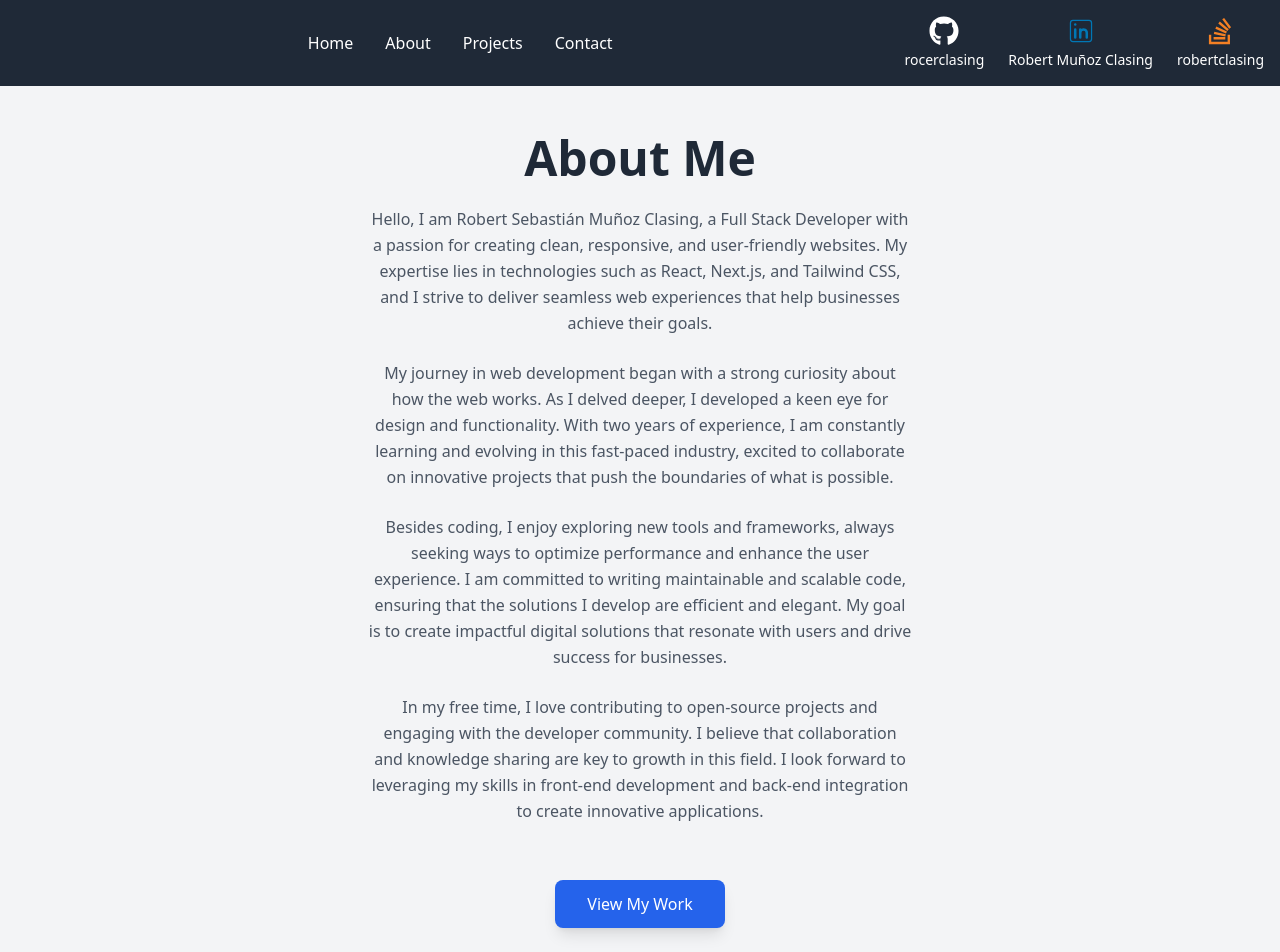
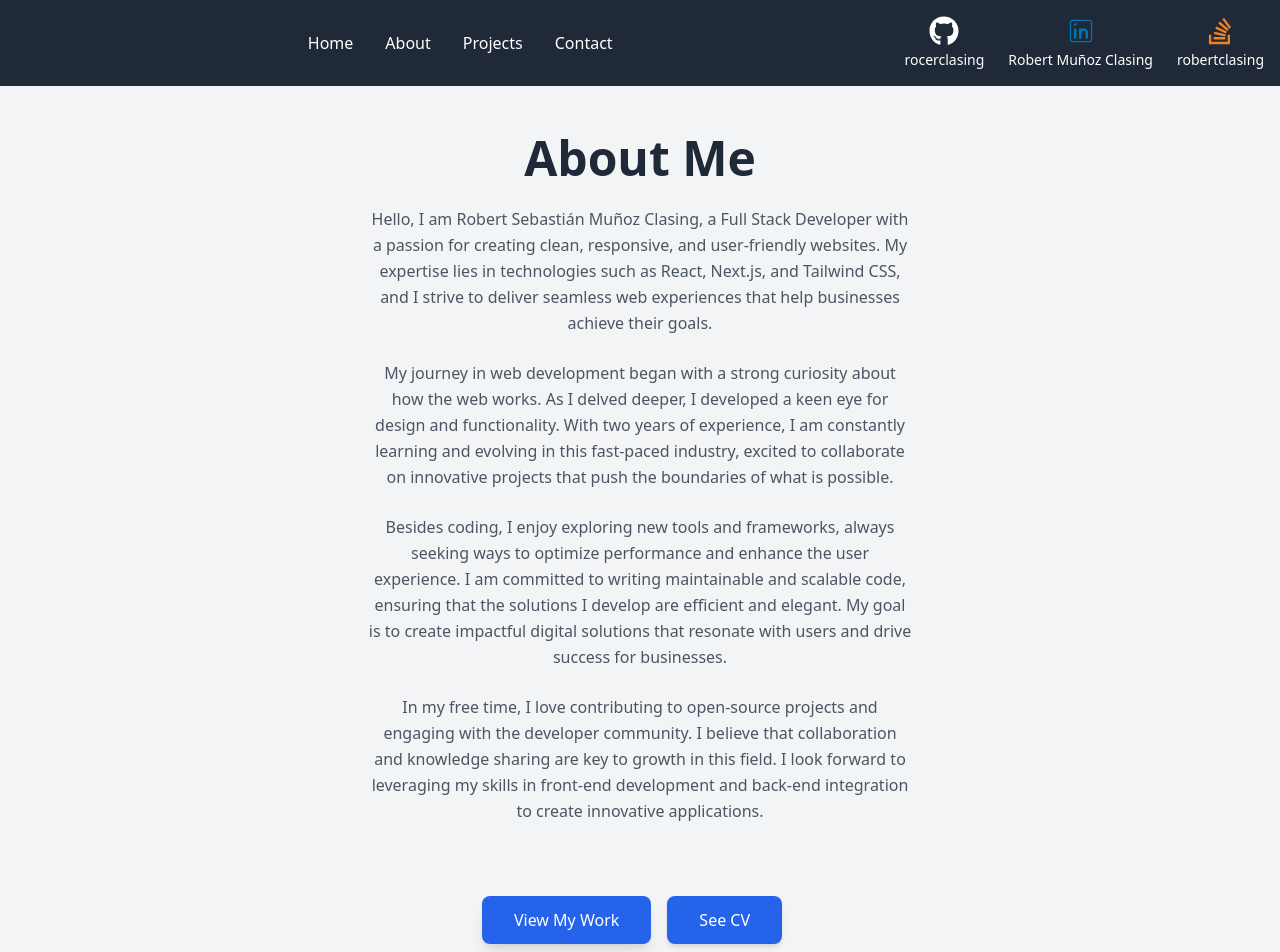
Before and after one commit to rocerclasing/portafolio-rm.github.io.com, a Next.js app: page /about in a window 1280 px wide. Shown: the top 952 px of the page. Built offline with nearby package versions, Linux system fonts and the light colour scheme.

Commit message:
cv agregado

```diff
--- a/src/app/about/page.tsx
+++ b/src/app/about/page.tsx
@@ -1,3 +1,4 @@
+import ButtonCV from '@/components/ButtonCV';
 import Link from 'next/link';
 
 const Page = () => {
@@ -22,6 +23,7 @@ const Page = () => {
             <Link href="/projects" className="inline-block bg-blue-600 text-white py-3 px-8 rounded-lg shadow-lg hover:bg-blue-500 transition duration-300">
               View My Work
             </Link>
+              <ButtonCV/>
           </div>
         </div>
       </div>
--- /dev/null
+++ b/src/components/ButtonCV.tsx
@@ -0,0 +1,21 @@
+"use client"; // Asegúrate de que esta línea esté al inicio del archivo
+
+const MyComponent = () => {
+  const handleCV = () => {
+    // Redirige a la URL del CV
+    const pdfUrl = "/utils/RobertClasing.pdf"; // Asegúrarse de que la ruta sea correcta
+    window.open(pdfUrl, "_blank");
+    console.log("CV clicked");
+  };
+
+  return (
+    <button
+      className="inline-block bg-blue-600 text-white py-3 px-8 rounded-lg shadow-md hover:bg-blue-500 transition duration-300 m-4"
+      onClick={handleCV}
+    >
+      See CV
+    </button>
+  );
+};
+
+export default MyComponent;
```
Also changed, not shown: 1 other file (tests, documents, lock files or other folders).
